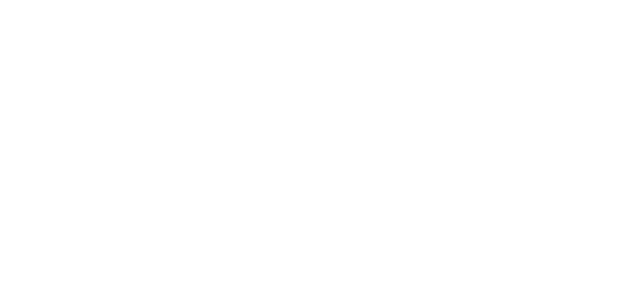
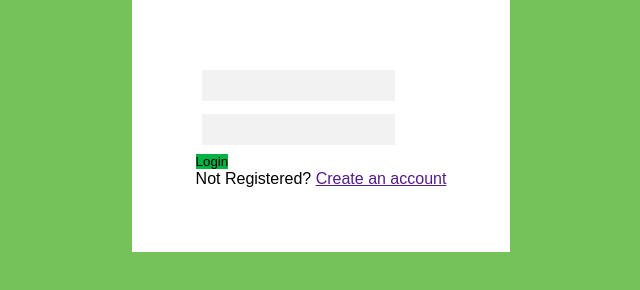
Before and after one commit to CW-JGS/web-week2, a plain HTML site: page task2/index.html in a window 1280 px wide. Shown: the whole page, without its empty margins (319-959 px from the left). Drawn offline with Linux system fonts and the light colour scheme.

Commit message:
started work on task 2

```diff
--- a/task2/index.html
+++ b/task2/index.html
@@ -9,7 +9,16 @@
 </head>
 <body>
     <section class="container">
-
+        <div class="form">
+            <form action="" class="form">
+                <input class="text" type="text"/>
+                <br>
+                <input class="text" type="text"/>
+                <br>
+                <button class="submit">Login</button>
+                <p class="registerText">Not Registered? <a href="">Create an account</a></p>
+            </form>
+        </div>
     </section>
 </body>
 </html>
--- a/task2/task2styles.css
+++ b/task2/task2styles.css
@@ -0,0 +1,38 @@
+*,
+*::before,
+*::after {
+    box-sizing: border-box;
+    margin: 0;
+    padding: 0;
+    font-family: Arial, Helvetica, sans-serif;
+}
+body {
+    background-color: #75C25A;
+
+}
+.container {
+    margin: auto;
+    height: 100%;
+    width: 100%;
+}
+.form {
+    background-color: #fff;
+    padding: 2rem;
+    margin: 0 auto;
+    width: fit-content;
+}
+input {
+    width: max-content;
+    margin: 0.4rem;
+    padding: .5rem;
+
+}
+.text {
+    border: none;
+    background-color:#f2f2f2 ;
+    color:;
+}
+.submit {
+    border: none;
+    background-color: #00B241;
+}
--- /dev/null
+++ b/task3/task3styles.scss
@@ -0,0 +1 @@
+$main: #111;
```
Also changed, not shown: task3/img.png (added), task3/task3styles.css, 2 other files.
